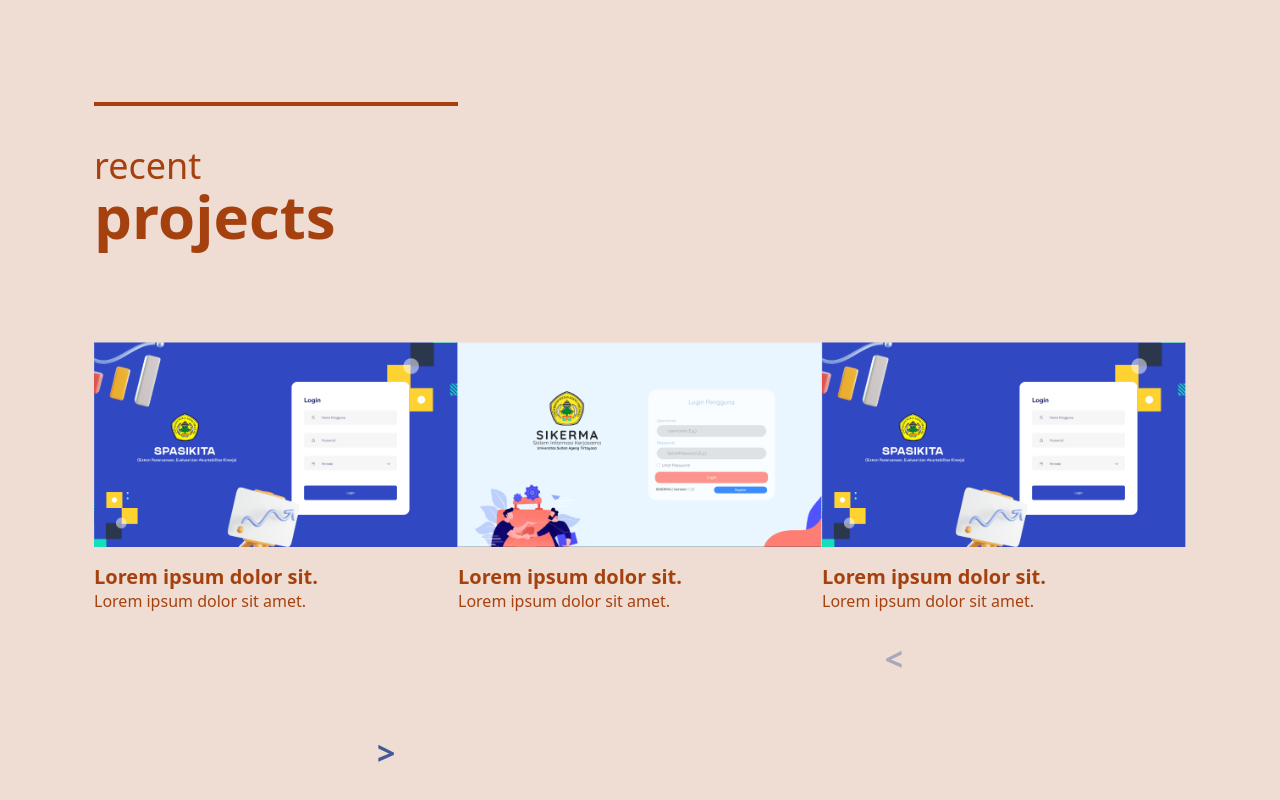
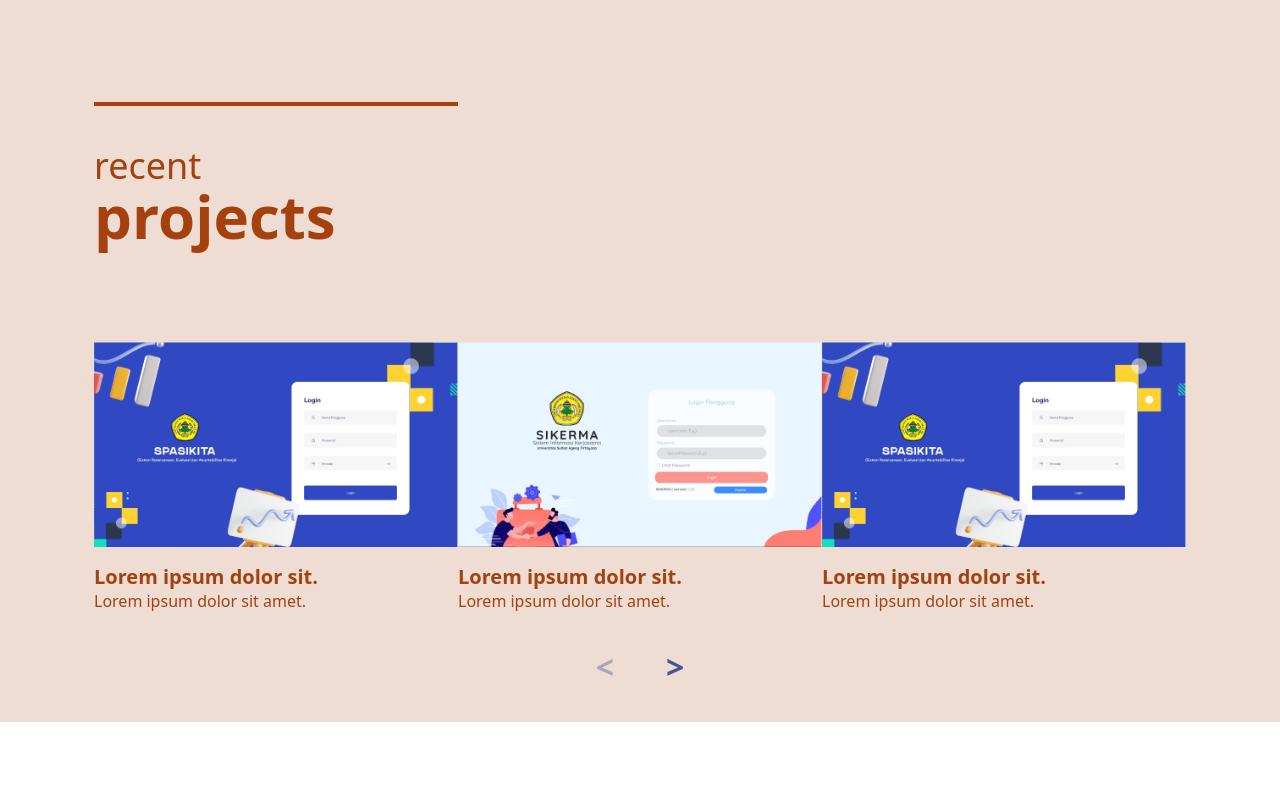
Before and after one commit to cbrilliant20/digidiga, a React (Create React App) app: page / in a window 1280 px wide. Shown: the part 1412-2212 px from the top of the page. After the commit the page ends 2134 px from the top, so only its background shows below. Built offline with nearby package versions, Linux system fonts and the light colour scheme.

Commit message:
carousel css

```diff
--- a/src/App.css
+++ b/src/App.css
@@ -1,38 +1,3 @@
 .App {
   text-align: center;
 }
-
-.App-logo {
-  height: 40vmin;
-  pointer-events: none;
-}
-
-@media (prefers-reduced-motion: no-preference) {
-  .App-logo {
-    animation: App-logo-spin infinite 20s linear;
-  }
-}
-
-.App-header {
-  background-color: #282c34;
-  min-height: 100vh;
-  display: flex;
-  flex-direction: column;
-  align-items: center;
-  justify-content: center;
-  font-size: calc(10px + 2vmin);
-  color: white;
-}
-
-.App-link {
-  color: #61dafb;
-}
-
-@keyframes App-logo-spin {
-  from {
-    transform: rotate(0deg);
-  }
-  to {
-    transform: rotate(360deg);
-  }
-}
--- a/src/index.css
+++ b/src/index.css
@@ -22,13 +22,9 @@ html {
   padding: 1rem;
 }
 
-.alice-carousel__prev-btn,
-.alice-carousel__prev-btn-item,
-.alice-carousel__next-btn,
-.alice-carousel__next-btn-item {
-  text-align: center;
-  width: fit-content;
-  margin: 0.5rem;
+.alice-carousel__prev-btn-wrapper,
+.alice-carousel__next-btn-wrapper {
+  margin: 1rem;
 }
 
 .alice-carousel__next-btn-item,
```
